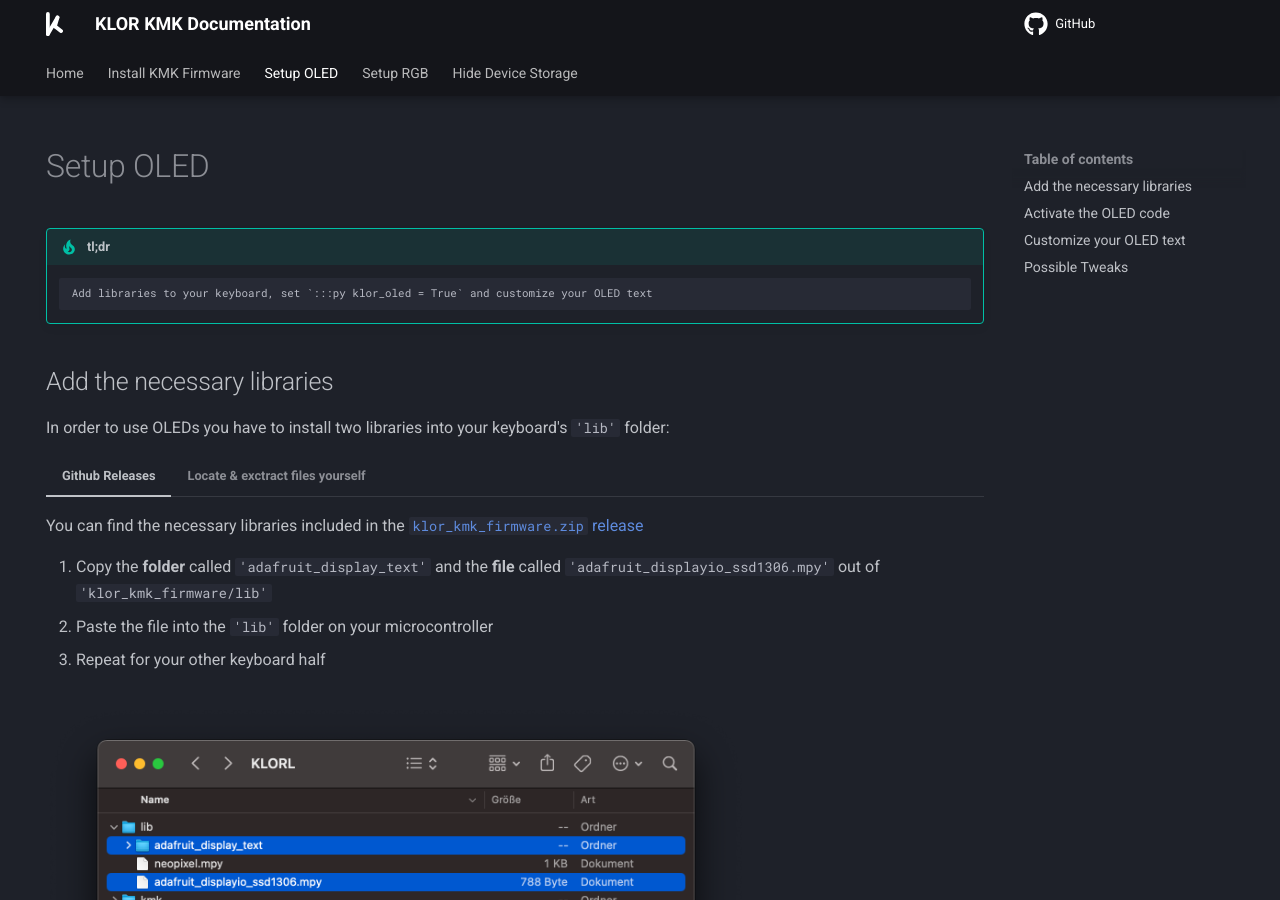
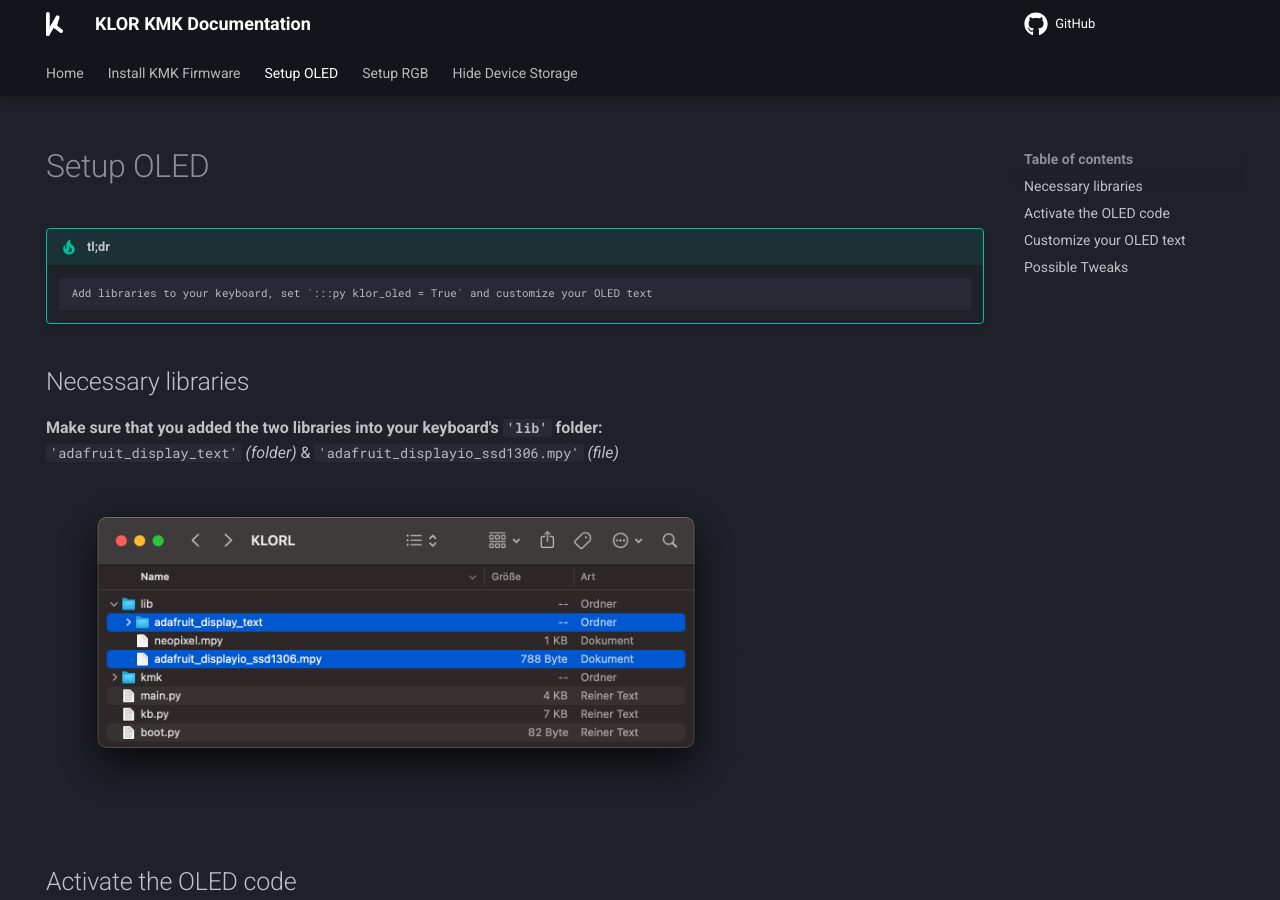
Before and after one commit to moritz-john/kmk-config-klor, an MkDocs documentation site: the page built from docs/oled.md, in a window 1280 px wide and 900 px high. Built offline with MkDocs 1.6.1 and Material for MkDocs 9.7.7, drawn with Linux system fonts in a browser that asks for light colours; plug-ins that fetch from the network failed and are left out; comment, search, counter and statistics services are not loaded.

Commit message:
Reduce documentation complexity

```diff
--- a/docs/installation.md
+++ b/docs/installation.md
@@ -47,9 +49,9 @@
 ![Image title](images/install_kmk_drive.png){ width="500"}
 
 ## 3) Install KLOR firmware
-1. Download the `kb.py`, `main.py` & (optionally) the `lib` folder from [the repository](https://github.com/moritz-john/kmk-config-klor/blob/master/firmware/) and copy them onto your USB drive
-You can also find those files in `klor_kmk_firmware.zip` via [GitHub releases](https://github.com/moritz-john/kmk-config-klor/releases)
-2. Reboot
+1. Download the `kb.py`, `main.py` & the `lib` folder from `klor_kmk_firmware.zip` via [GitHub releases](https://github.com/moritz-john/kmk-config-klor/releases)
+2. Copy the files onto your USB drive
+3. Reboot
 
 Repeat those steps for both the left and right microcontroller.
 
--- a/docs/oled.md
+++ b/docs/oled.md
@@ -10,10 +10,11 @@
 
 !!! tip "tl;dr"
         Add libraries to your keyboard, set `:::py klor_oled = True` and customize your OLED text
-## Add the necessary libraries
-In order to use OLEDs you have to install two libraries into your keyboard's `'lib'` folder:
+## Necessary libraries
+**Make sure that you added the two libraries into your keyboard's `'lib'` folder:**
+`'adafruit_display_text'` *(folder)* & `'adafruit_displayio_ssd1306.mpy'` *(file)*
 
-=== "Github Releases"
+<!-- === "Github Releases"
     You can find the necessary libraries included in the [`klor_kmk_firmware.zip` release](https://github.com/moritz-john/kmk-config-klor/releases)
 
     1. Copy the **folder** called `'adafruit_display_text'` and the **file** called `'adafruit_displayio_ssd1306.mpy'` out of `'klor_kmk_firmware/lib'`
@@ -25,7 +26,7 @@
 
     1. Copy the **folder** called `'adafruit_display_text'` and the **file** called `'adafruit_displayio_ssd1306.mpy'` out of `'adafruit-circuitpython-bundle-7.x-mpy-YYYYMMDD/lib/'`
     2. Paste the file into the `'lib'` folder on your microcontroller
-    3. Repeat for your other keyboard half
+    3. Repeat for your other keyboard half -->
 
 ![Image title](images/oled_lib.png){ width="700"}
 
```
Also changed, not shown: other parts of docs/installation.md (+4 -2 lines), docs/rgb.md (+7 -5 lines).
